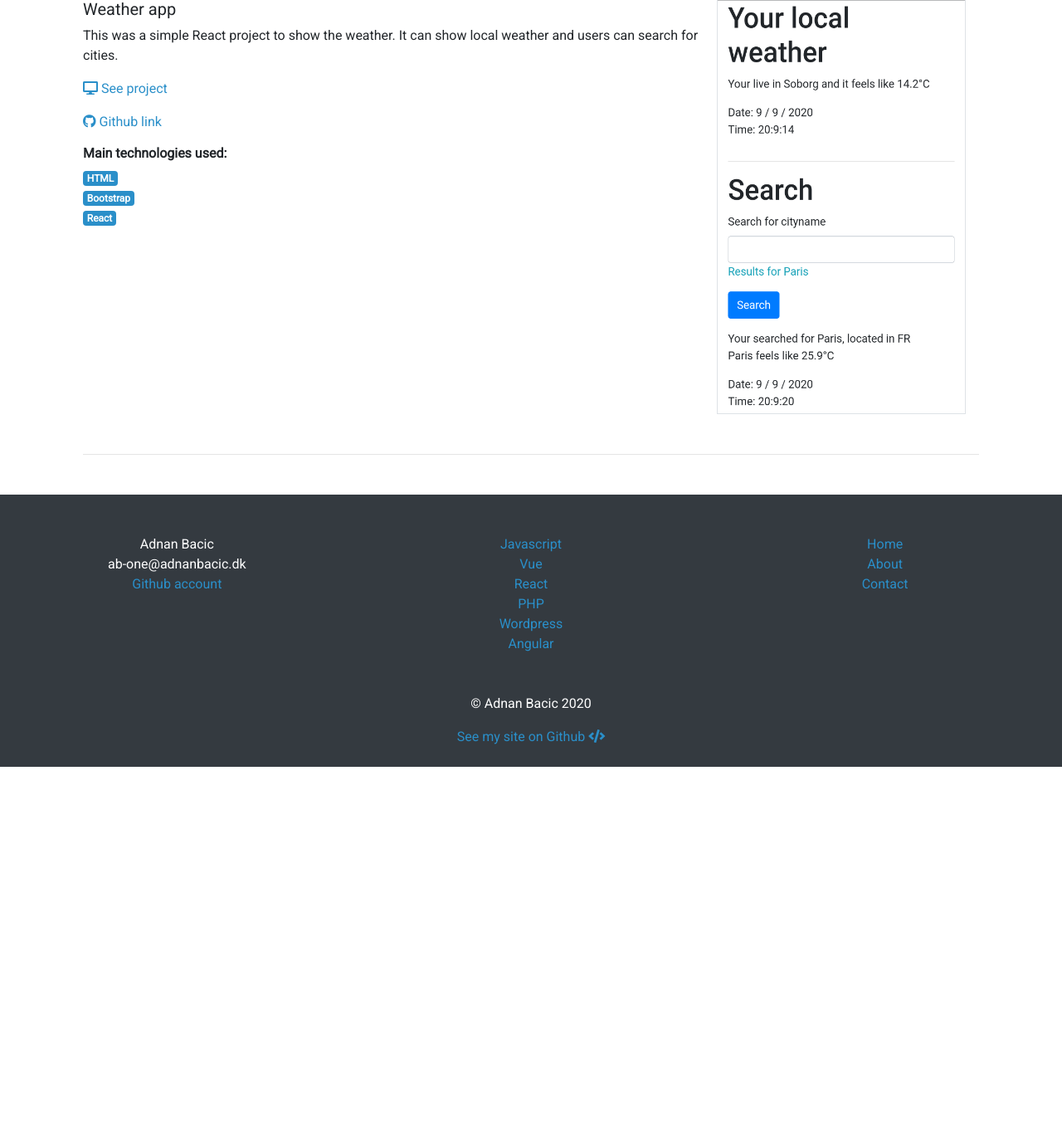
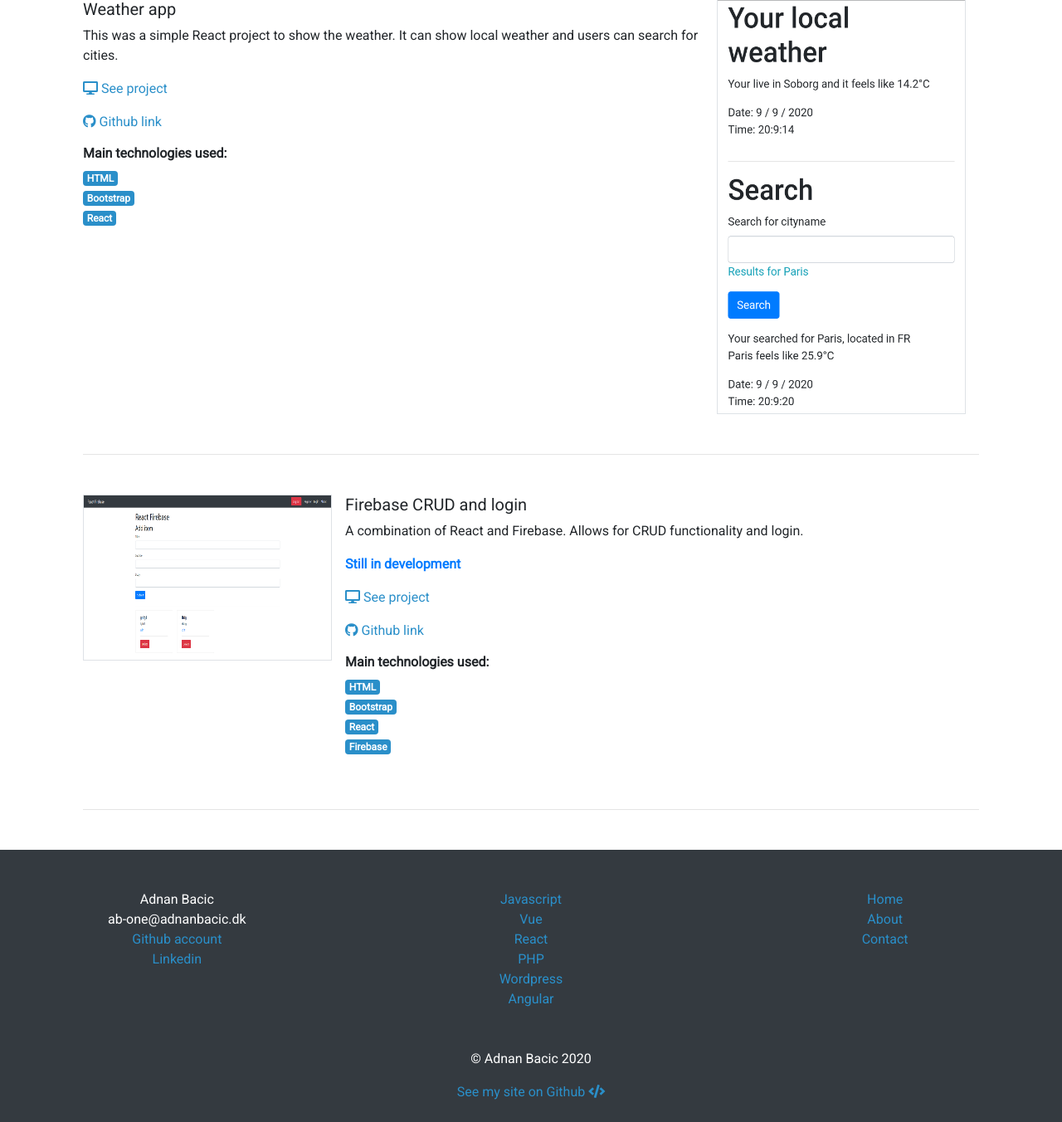
Before and after one commit to Adnan-Bacic/adnanbacic.dk, a PHP site: page /react.php in a window 1280 px wide. Shown: the part 682-2034 px from the top of the page at 83% size. Before the commit the page ends 1606 px from the top, so only its background shows below. Run offline with PHP 8.4, Linux system fonts and the light colour scheme; some libraries are stand-ins or nearby versions.

Commit message:
added new react project. added linkin link in footer. fixed incorrect link in about.

```diff
--- a/src/includes/footer.php
+++ b/src/includes/footer.php
@@ -6,6 +6,7 @@
 					<li>Adnan Bacic</li>
 					<li>ab-one@adnanbacic.dk</li>
 					<li><a class="link" href="https://github.com/Adnan-Bacic" target="_blank" rel="noopener noreferrer">Github account</a></li>
+					<li><a class="link" href="https://www.linkedin.com/in/adnan-bacic/" target="_blank" rel="noopener noreferrer">Linkedin</a></li>
 				</ul>
 			</div>
 		<div class="col-xl-4 col-md-4 col-sm-12">
--- a/src/react.php
+++ b/src/react.php
@@ -52,8 +52,42 @@
 						</ul>
 				</div>
 				<a href="https://adnanbacic.dk/folders/react/weather-app/" target="_blank" rel="noopener noreferrer">
-					<img src="images/weather-app.png" width="300" height="500" class="align-self-start mr-3 border" alt="angular portfolio">
+					<img src="images/weather-app-thumbnail.png" width="300" height="500" class="align-self-start mr-3 border" alt="angular portfolio">
 				</a>
+			</div>
+
+			<hr class="mb-5 mt-5">
+
+			<div class="media">
+			<a href="https://adnanbacic.dk/folders/react/react-firebase-crud-login/" target="_blank" rel="noopener noreferrer">
+					<img src="images/react-firebase-crud-login-thumbnail.png" width="300" height="200" class="align-self-start mr-3 border" alt="angular portfolio">
+				</a>
+				<div class="media-body mr-3 m-0">
+					<h5 class="mt-0">Firebase CRUD and login</h5>
+					<p>A combination of React and Firebase. Allows for CRUD functionality and login.</p>
+					<p class="text-primary font-weight-bold">Still in development</p>
+					<p>
+						<a class="link" href="https://adnanbacic.dk/folders/react/react-firebase-crud-login/" target="_blank" rel="noopener noreferrer"><i class="fas fa-desktop mr-1"></i>See project</a>
+					</p>
+					<p>
+						<a class="link" href="https://github.com/Adnan-Bacic/ReactJS/tree/master/react-firebase-crud-login" target="_blank" rel="noopener noreferrer"><i class="fab fa-github mr-1"></i>Github link</a>
+					</p>
+					<h6>Main technologies used:</h6>
+						<ul>
+							<li>
+								<span class="badge badge-primary">HTML</span>
+							</li>
+							<li>
+								<span class="badge badge-primary">Bootstrap</span>
+							</li>
+							<li>
+								<span class="badge badge-primary">React</span>
+							</li>
+							<li>
+								<span class="badge badge-primary">Firebase</span>
+							</li>
+						</ul>
+				</div>
 			</div>
 
 			<hr class="mb-5 mt-5">
```
Also changed, not shown: src/about.php (+21 -1 lines), src/images/react-firebase-crud-login-thumbnail.png (added), src/images/weather-app-thumbnail.png (renamed from src/images/weather-app.png).
